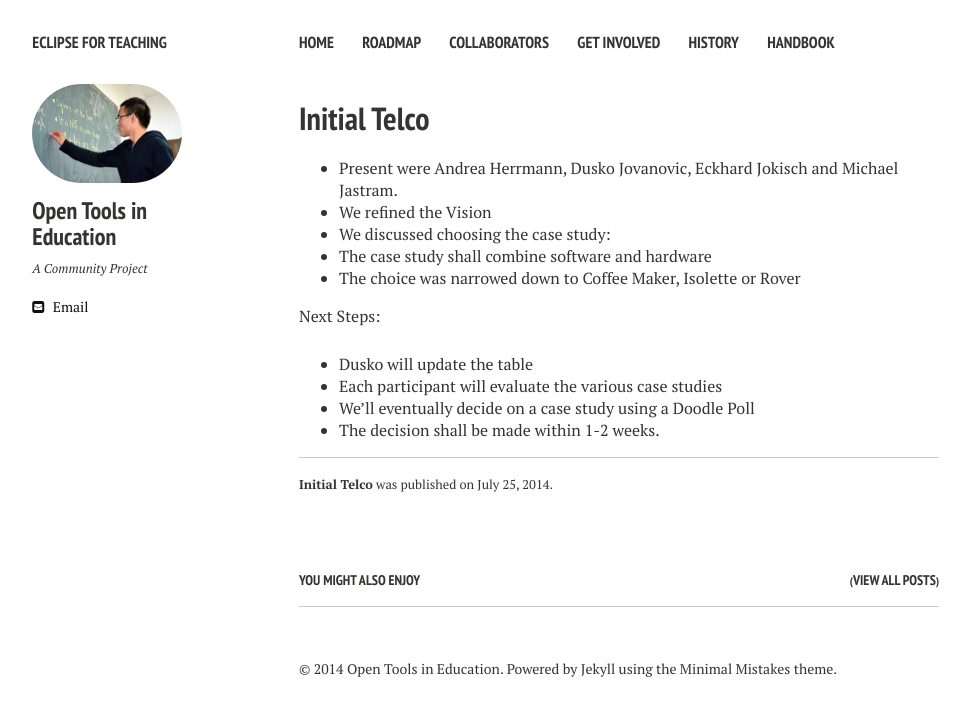
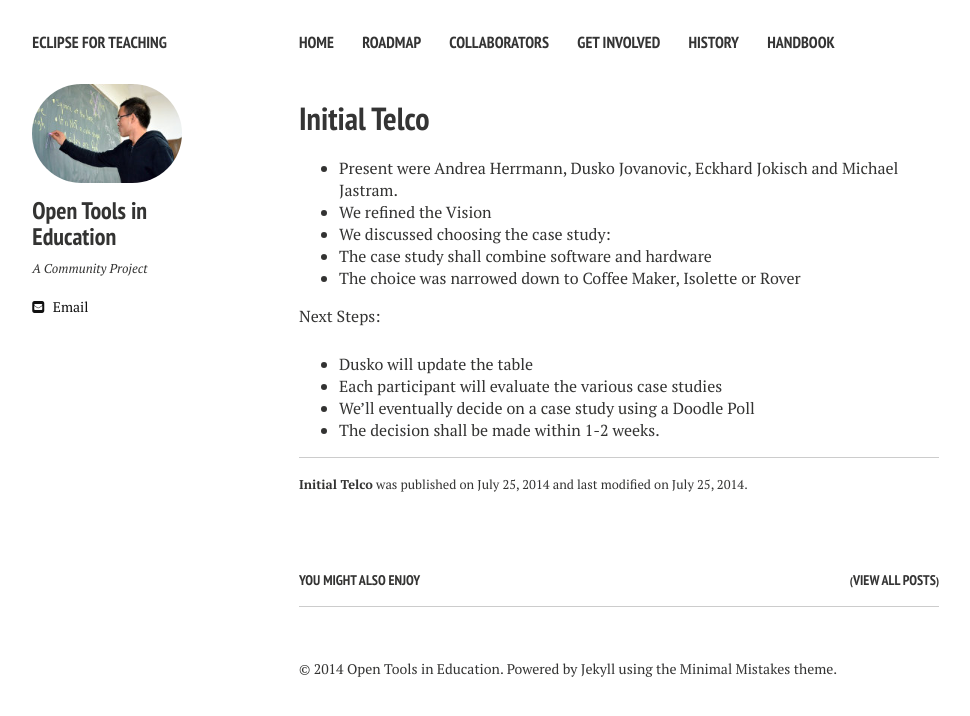
Before and after one commit to jastram/teaching, a Jekyll site: the page built from _posts/2014-07-25-initial-telco.md, in a window 1280 px wide. Shown: the top 716 px of the page, without its empty margins (21-991 px from the left). Built offline with Jekyll 4.4.1, drawn with Linux system fonts in a browser that asks for light colours; nearby versions of some CDN libraries.

Commit message:
Updated telco post

```diff
--- a/_posts/2014-07-25-initial-telco.md
+++ b/_posts/2014-07-25-initial-telco.md
@@ -2,7 +2,7 @@
 layout: post
 title: "Initial Telco"
 author:
-modified:
+modified: 2014-07-25
 excerpt: "First telco of collaborators"
 tags: []
 ---
```
